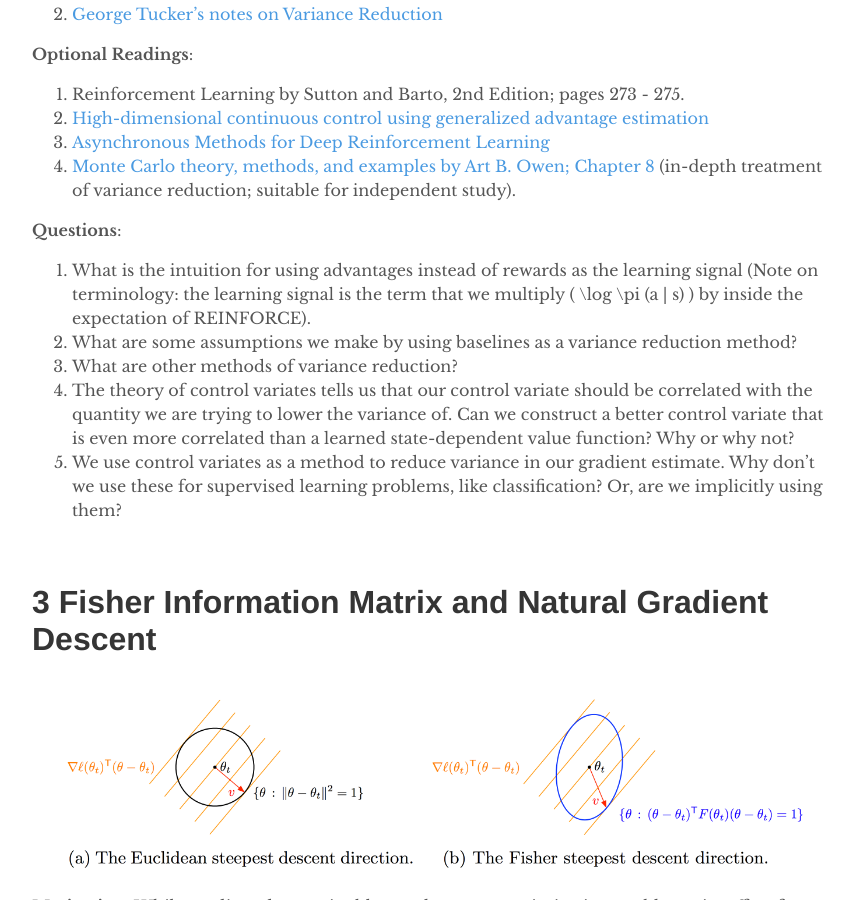
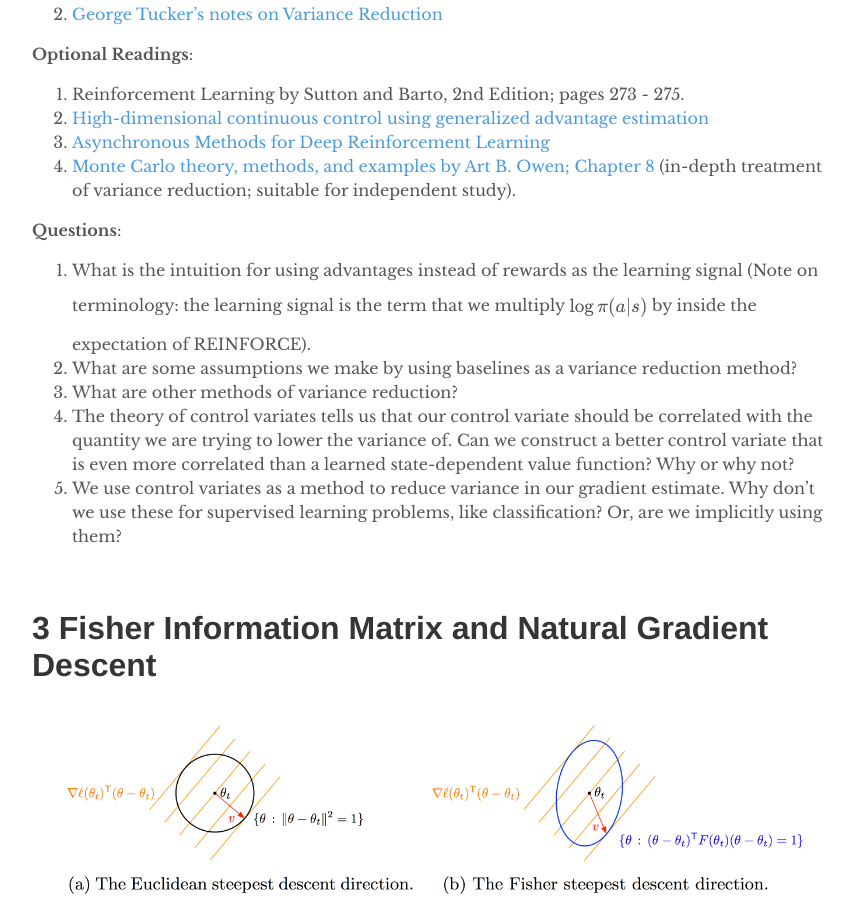
Before and after one commit to depthfirstlearning/depthfirstlearning.com, a Jekyll site: the page built from _posts/2018-06-17-TRPO.markdown, in a window 1280 px wide and 900 px high, scrolled down 2661 px. Shown: the whole window, without its empty margins (208-1062 px from the left). Built offline with Jekyll 4.4.1, drawn with Linux system fonts in a browser that asks for light colours; formulas are drawn with MathJax 3.

Commit message:
Fix Mathjax

```diff
--- a/_posts/2018-06-17-TRPO.markdown
+++ b/_posts/2018-06-17-TRPO.markdown
@@ -110,7 +110,7 @@ improvement, and is often used as a strong baseline.
   **Questions**:
   1. What is the intuition for using advantages instead of rewards as the
     learning signal (Note on terminology: the learning signal is the term that
-    we multiply \( \log \pi (a \| s) \) by inside the expectation of REINFORCE).
+    we multiply $$\log \pi (a | s)$$ by inside the expectation of REINFORCE).
   2. What are some assumptions we make by using baselines as a variance
     reduction method?
   3. What are other methods of variance reduction?
```
